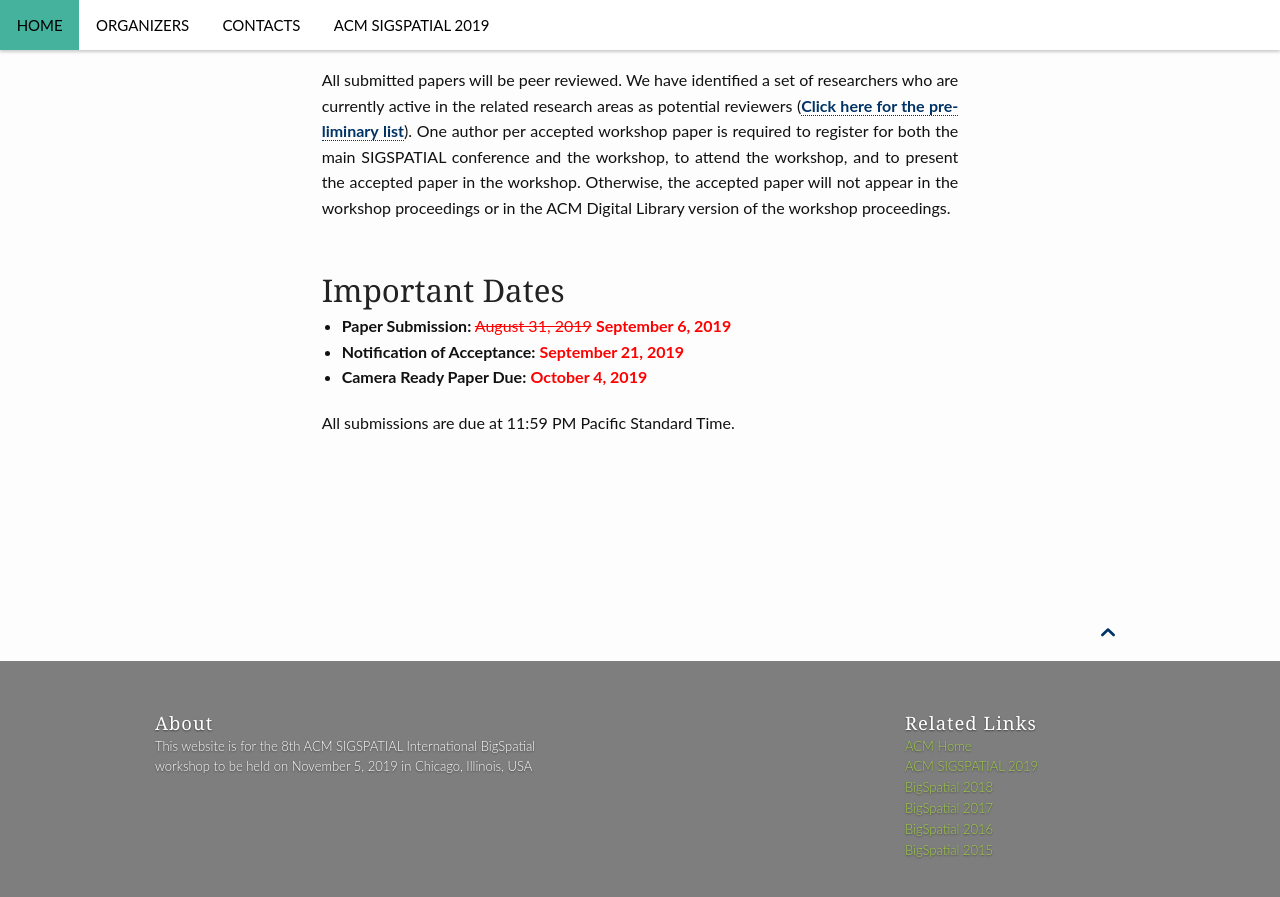
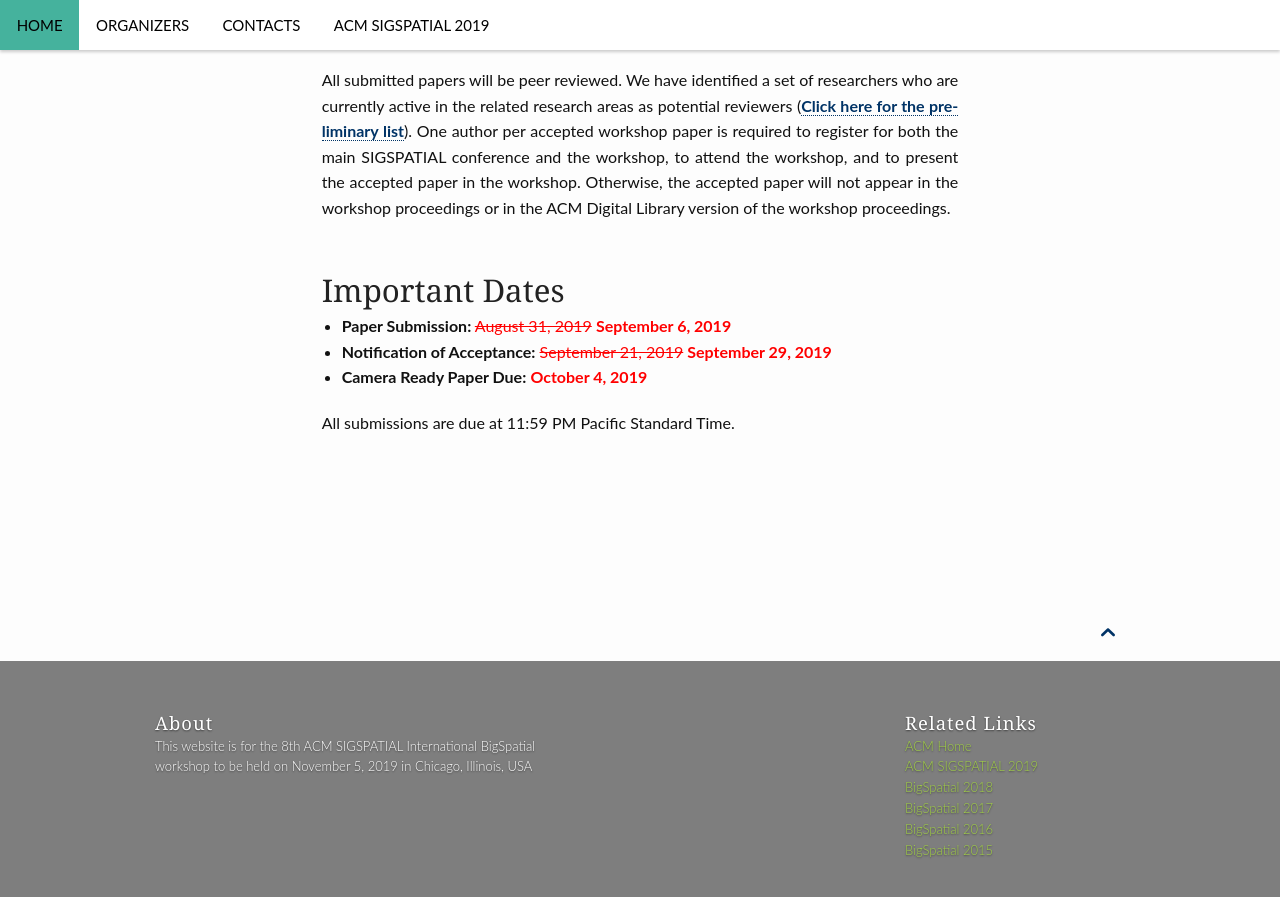
Before and after one commit to bigspatial2019/bigspatial-2018.github.io, a Jekyll site: the page built from index.md, in a window 1280 px wide and 900 px high, scrolled down 2443 px. Shown: the top 897 px of the window. Built offline with Jekyll 4.4.1, drawn with Linux system fonts in a browser that asks for light colours; comment, search, counter and statistics services are not loaded.

Commit message:
Update index.md

```diff
--- a/index.md
+++ b/index.md
@@ -68,7 +68,7 @@ All submitted papers will be peer reviewed. We have identified a set of research
 ## Important Dates
 
 * **Paper Submission:** <span style="color:red"><strike>August 31, 2019</strike> **September 6, 2019**</span>
-* **Notification of Acceptance:** <span style="color:red">**September 21, 2019**</span>
+* **Notification of Acceptance:** <span style="color:red"><strike>September 21, 2019</strike> **September 29, 2019**</span>
 * **Camera Ready Paper Due:** <span style="color:red">**October 4, 2019**</span>
 
 All submissions are due at 11:59 PM Pacific Standard Time.
```
